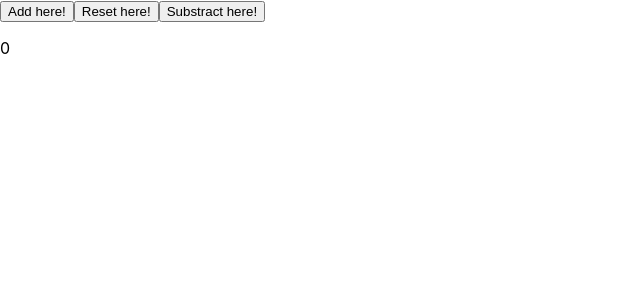
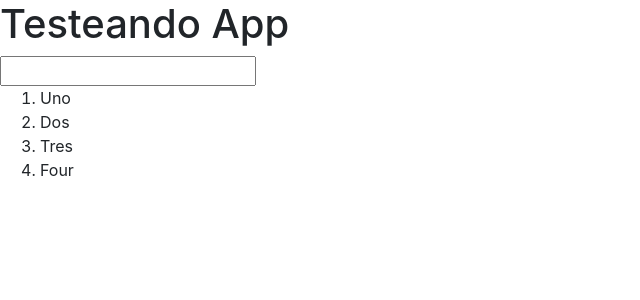
Before and after one commit to GalvisDeveloper/Basic-React, a React (Create React App) app: page / in a window 1280 px wide. Shown: the top 300 px of the page, without its empty margins (0-640 px from the left). Built offline with nearby package versions, Linux system fonts and the light colour scheme.

Commit message:
List App

```diff
--- a/public/index.html
+++ b/public/index.html
@@ -1,43 +1,25 @@
 <!DOCTYPE html>
 <html lang="en">
+
 <head>
   <meta charset="utf-8" />
   <link rel="icon" href="%PUBLIC_URL%/favicon.ico" />
   <meta name="viewport" content="width=device-width, initial-scale=1" />
   <meta name="theme-color" content="#000000" />
-    <meta
-      name="description"
-      content="Web site created using create-react-app"
-    />
+  <meta name="description" content="Web site created using create-react-app" />
   <link rel="apple-touch-icon" href="%PUBLIC_URL%/logo192.png" />
-    <!--
-      manifest.json provides metadata used when your web app is installed on a
-      user's mobile device or desktop. See https://developers.google.com/web/fundamentals/web-app-manifest/
-    -->
+
   <link rel="manifest" href="%PUBLIC_URL%/manifest.json" />
-    <!--
-      Notice the use of %PUBLIC_URL% in the tags above.
-      It will be replaced with the URL of the `public` folder during the build.
-      Only files inside the `public` folder can be referenced from the HTML.
+  <link rel="stylesheet" href="https://cdn.jsdelivr.net/npm/bootstrap@4.5.3/dist/css/bootstrap.min.css"
+    integrity="sha384-TX8t27EcRE3e/ihU7zmQxVncDAy5uIKz4rEkgIXeMed4M0jlfIDPvg6uqKI2xXr2" crossorigin="anonymous">
 
-      Unlike "/favicon.ico" or "favicon.ico", "%PUBLIC_URL%/favicon.ico" will
-      work correctly both with client-side routing and a non-root public URL.
-      Learn how to configure a non-root public URL by running `npm run build`.
-    -->
   <title>React App</title>
 </head>
+
 <body>
   <noscript>You need to enable JavaScript to run this app.</noscript>
   <div id="root"></div>
-    <!--
-      This HTML file is a template.
-      If you open it directly in the browser, you will see an empty page.
 
-      You can add webfonts, meta tags, or analytics to this file.
-      The build step will place the bundled scripts into the <body> tag.
+</body>
 
-      To begin the development, run `npm start` or `yarn start`.
-      To create a production bundle, use `npm run build` or `yarn build`.
-    -->
-  </body>
 </html>
--- a/src/App.js
+++ b/src/App.js
@@ -1,47 +1,28 @@
-import React, { Component } from 'react';
-import MyComponent from './components/MyComponent';
 
-class App extends Component {
-  constructor(props) {
-    super(props);
 
-    this.state = {
-      count: 0,
-    };
+import React, { useState } from 'react';
+import Overview from './components/Overview';
+/* import MyComponent from './components/MyComponent'; */
 
-    this.countUp = this.countUp.bind(this);
-    this.countDown = this.countDown.bind(this);
-    this.reset = this.reset.bind(this);
-  }
+const App = () => {
 
-  countUp() {
-    this.setState({
-      count: this.state.count + 1,
-    });
-  }
+  const [lista, setLista] = useState(['Uno', 'Dos', 'Tres', 'Four']);
 
-  countDown() {
-    this.setState({
-      count: this.state.count - 1,
-    })
-  }
+  return (
+    <div>
 
-  reset() {
-    this.setState({
-      count: 0,
-    })
-  }
+      <h1>Testeando App</h1>
+      <Overview setLista={setLista} />
 
-  render() {
-    return (
-      <div className="App">
-        <button onClick={this.countUp} > Add here! </button>
-        <button onClick={this.reset} > Reset here! </button>
-        <button onClick={this.countDown} > Substract here! </button>
-        <p>{this.state.count}</p>
-      </div>
-    );
-  }
-}
+      <ol>
+        {
+          lista.map(aList => {
+            return <li key={aList}> {aList} </li>
+          })
+        }
+      </ol>
+    </div>
+  );
+};
 
 export default App;
--- a/src/components/MyComponent.js
+++ b/src/components/MyComponent.js
@@ -1,29 +1,9 @@
 
 
-import React, { Component } from 'react';
+import React from 'react';
 
-class MyComponent extends Component {
-
-    constructor(props) {
-        super(props);
-    }
-
-    render() {
-
-        const { title, onButtonClicked } = this.props;
-
-        return (
-            <div>
-                <h1>{title}</h1>
-                <button onclick={onButtonClicked}>Click here!</button>
-            </div>
-        );
-    }
-
-}
+const MyComponent = (props) => {
+    return <>{props.title}</>;
+};
 
 export default MyComponent;
-
-{/*
-
-*/ }
--- /dev/null
+++ b/src/components/Overview.js
@@ -0,0 +1,40 @@
+
+import React, { useState } from 'react';
+import PropTypes from 'prop-types';
+
+
+const Overview = ({ setLista }) => {
+
+
+    const [campo, setCampo] = useState('');
+
+    const handleChange = (e) => {
+        setCampo(e.target.value);
+    }
+
+    const handleSubmit = (e) => {
+        e.preventDefault();
+        if (campo.trim().length === 0) {
+            alert("Fail");
+        } else {
+            setLista(arr => [...arr, campo]);
+            setCampo("");
+        }
+    }
+
+    return (
+        <form onSubmit={handleSubmit}>
+            <input
+                type="text"
+                value={campo}
+                onChange={handleChange}
+            />
+        </form>
+    );
+};
+
+Overview.prototype = {
+    setLista: PropTypes.func.isRequired
+}
+
+export default Overview;
```
Also changed, not shown: 1 other file (tests, documents, lock files or other folders). Lines whose indentation alone changed are shown as unchanged.
